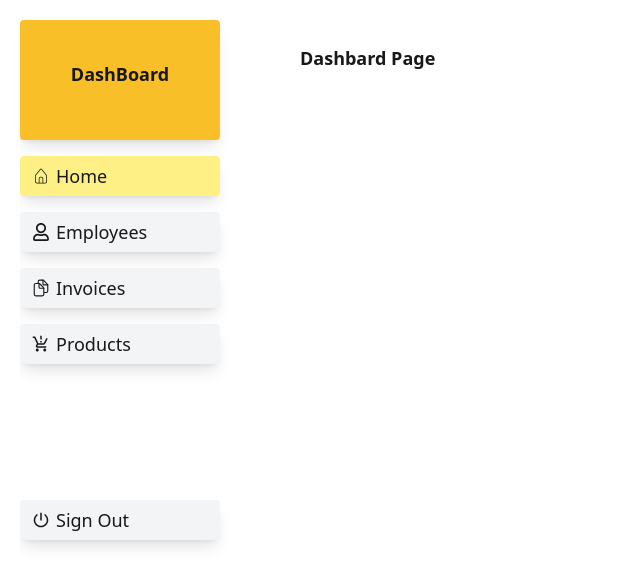
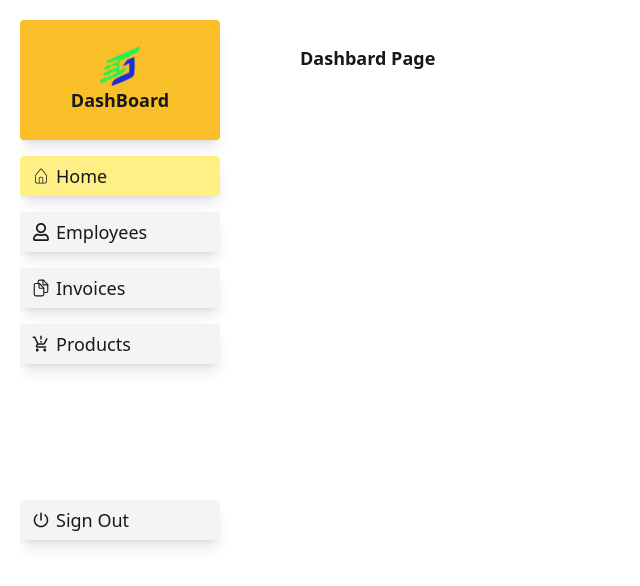
Before and after one commit to iceyben/smartDot, a Next.js app: page /dashboard in a window 1280 px wide. Shown: the top 586 px of the page, without its empty margins (0-640 px from the left). Built offline with nearby package versions, Linux system fonts and the light colour scheme.

Commit message:
made some changes

```diff
--- a/app/dashboard/components/SideNav.tsx
+++ b/app/dashboard/components/SideNav.tsx
@@ -8,13 +8,18 @@ import { IoPowerSharp } from "react-icons/io5";
 import { usePathname } from "next/navigation";
 import clsx from "clsx";
 import Link from "next/link";
+import Image from "next/image";
 
 const SideNav = () => {
   const pathname = usePathname();
   return (
     <div className="flex flex-col space-y-4">
-      <div className="bg-[#f9bf29] rounded-sm shadow-lg md:w-50 h-30 ">
-        <h1 className="flex justify-center pt-10 ">DashBoard</h1>
+      <div className="flex flex-col items-center justify-center bg-[#f9bf29] rounded-sm shadow-lg md:w-50 h-30 ">
+        <Link href="/">
+          <Image src="/logo.png" alt="App Logo" width={40} height={40} />
+        </Link>
+
+        <h1 className=" ">DashBoard</h1>
       </div>
 
       <Link href="/dashboard">
```
